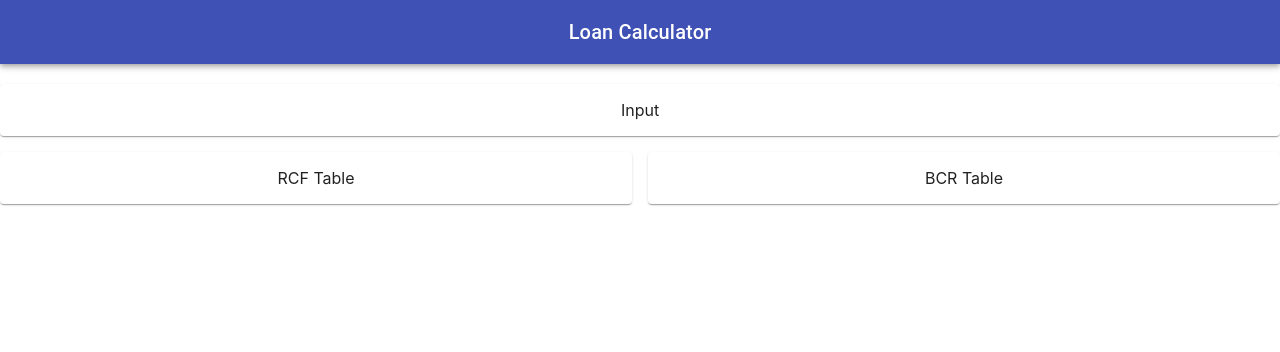
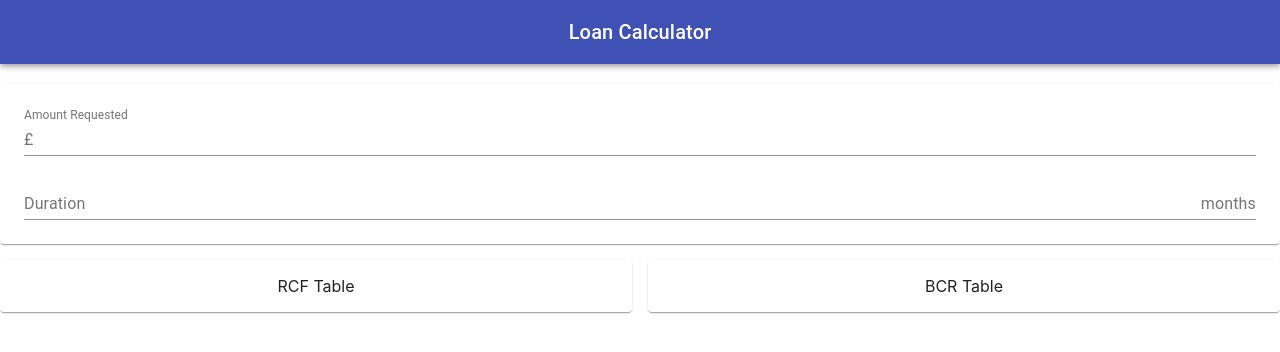
Before and after one commit to Dom101/loan-calculator, a React (Create React App) app: page / in a window 1280 px wide. Shown: the top 352 px of the page. Built offline with nearby package versions, Linux system fonts and the light colour scheme.

Commit message:
Added loan inputs amount and duration

```diff
--- a/src/App.js
+++ b/src/App.js
@@ -6,6 +6,8 @@ import Typography from '@material-ui/core/Typography';
 import Paper from "@material-ui/core/Paper";
 import Grid from "@material-ui/core/Grid";
 
+import LoanParameters from './components/LoanParameters';
+
 const useStyles = makeStyles(theme => ({
   root: {
     flexGrow: 1,
@@ -13,7 +15,6 @@ const useStyles = makeStyles(theme => ({
   paper: {
     padding: theme.spacing(2),
     textAlign: "center",
-    // color: theme.palette.text.secondary
   },
   title: {
     flexGrow: 1,
@@ -38,7 +39,9 @@ function App() {
       </AppBar>
       <Grid container spacing={2} className={classes.grid}>
         <Grid item xs={12}>
-          <Paper className={classes.paper}>Input</Paper>
+          <Paper className={classes.paper}>
+            <LoanParameters />
+          </Paper>
         </Grid>
         <Grid item xs>
           <Paper className={classes.paper}>RCF Table</Paper>
--- /dev/null
+++ b/src/components/LoanParameters.js
@@ -0,0 +1,62 @@
+import React from 'react';
+import { useState } from 'react';
+import { makeStyles } from "@material-ui/core/styles";
+import FormControl from '@material-ui/core/FormControl';
+import Input from '@material-ui/core/Input';
+import InputLabel from '@material-ui/core/InputLabel';
+import InputAdornment from '@material-ui/core/InputAdornment';
+
+export default function LoanInputs() {
+  const [values, setValues] = useState({
+    amount: '',
+    duration: ''
+  });
+
+  const handleChange = prop => event => {
+    setValues({ ...values, [prop]: event.target.value });
+  };
+
+  const useStyles = makeStyles(theme => ({
+    root: {
+      display: 'flex',
+      flex: 1,
+      flexWrap: 'wrap',
+      justifyContent: 'center',
+      flexDirection: 'column',
+    },
+    margin: {
+      margin: theme.spacing(1),
+    },
+  }));
+
+  const classes = useStyles();
+
+  return (
+    <div className={classes.root}>
+      <FormControl className={classes.margin}>
+        <InputLabel htmlFor="standard-adornment-amount">Amount Requested</InputLabel>
+        <Input
+          type="number"
+          value={values.amount}
+          onChange={handleChange('amount')}
+          startAdornment={<InputAdornment position="start">£</InputAdornment>}
+          inputProps={{
+            'data-testid': 'amountInput'
+          }}
+        />
+      </FormControl>
+      <FormControl className={classes.margin}>
+        <InputLabel htmlFor="standard-adornment-amount">Duration</InputLabel>
+        <Input
+          type="number"
+          value={values.duration}
+          onChange={handleChange('duration')}
+          endAdornment={<InputAdornment position="end">months</InputAdornment>}
+          inputProps={{
+            'data-testid': 'durationInput'
+          }}
+        />
+      </FormControl>
+    </div>
+  );
+}
```
Also changed, not shown: 1 other file (tests, documents, lock files or other folders).
